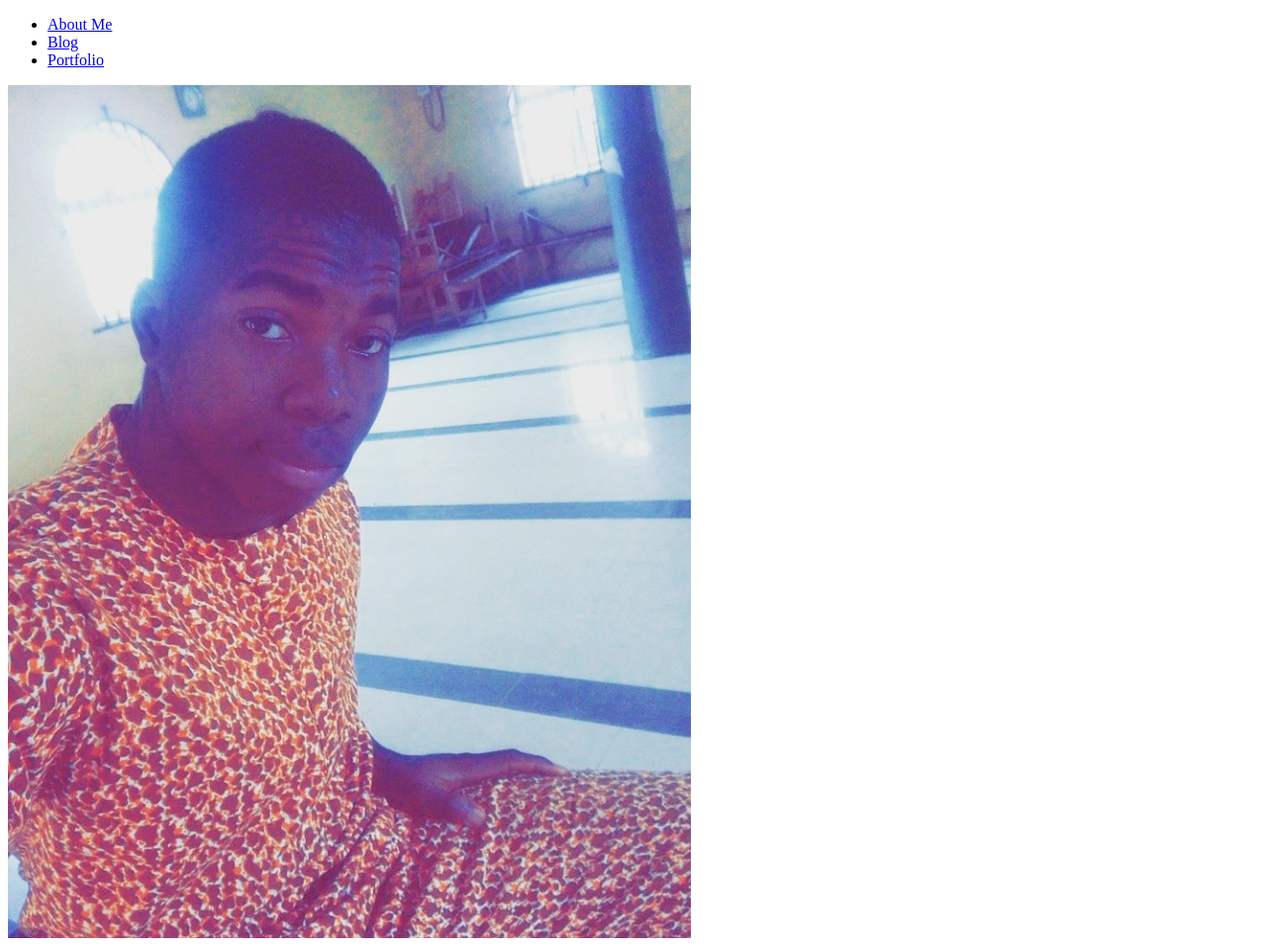
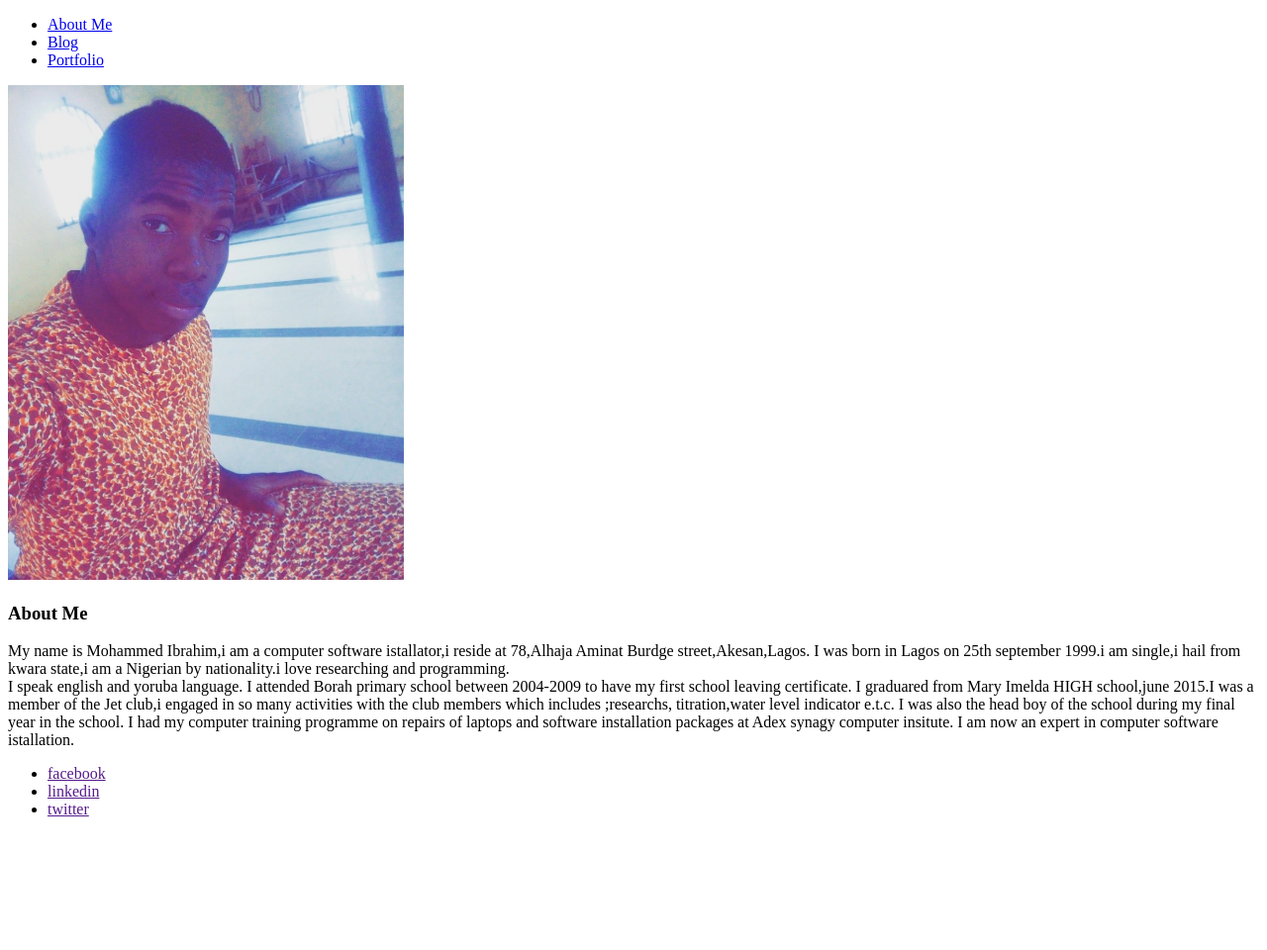
Before and after one commit to Mohamilr/teencodecamp, a plain HTML site: page index.html in a window 1280 px wide. Shown: the whole page at 99% size. After the commit the page ends 843 px from the top, so only its background shows below. Drawn offline with Linux system fonts and the light colour scheme.

Commit message:
add image

```diff
--- a/index.html
+++ b/index.html
@@ -24,7 +24,7 @@
     <section>
          <main>
             <div>
-            <img src="./images/mine.png" alt="my profile image"  />
+            <img src="./images/mine.png" alt="my profile image" height="500" />
            </div>
          </main>
    </section>
@@ -32,7 +32,17 @@
    <section>
         <div>
            <aside>
-
+          <h1>About Me</h1>
+          <p>My name is Mohammed Ibrahim,i am a computer software istallator,i reside at 78,Alhaja Aminat Burdge street,Akesan,Lagos.
+            I was born in Lagos on 25th september 1999.i am single,i hail from kwara state,i am a Nigerian by nationality.i love researching and programming. <br>
+            I speak english and yoruba language.
+            I attended Borah primary school between 2004-2009 to have my first school leaving certificate.
+            I graduared from Mary Imelda HIGH school,june 2015.I
+            was a member of the Jet club,i engaged in so many activities with the club members which includes ;researchs,
+            titration,water level indicator e.t.c.
+            I was also the head boy of the school during my final year in the school.
+            I had my computer training programme on repairs of laptops and software installation packages at Adex synagy computer insitute.
+            I am now an expert in computer software istallation. </p>
            </aside>
         </div>
    </section>
@@ -40,7 +50,11 @@
    <section>
        <div>
            <footer>
-
+         <ul>
+             <li><a href="">facebook</a></li>
+             <li><a href="">linkedin</a></li>
+             <li><a href="">twitter</a></li>
+         </ul>
            </footer>
        </div>
    </section>
```
